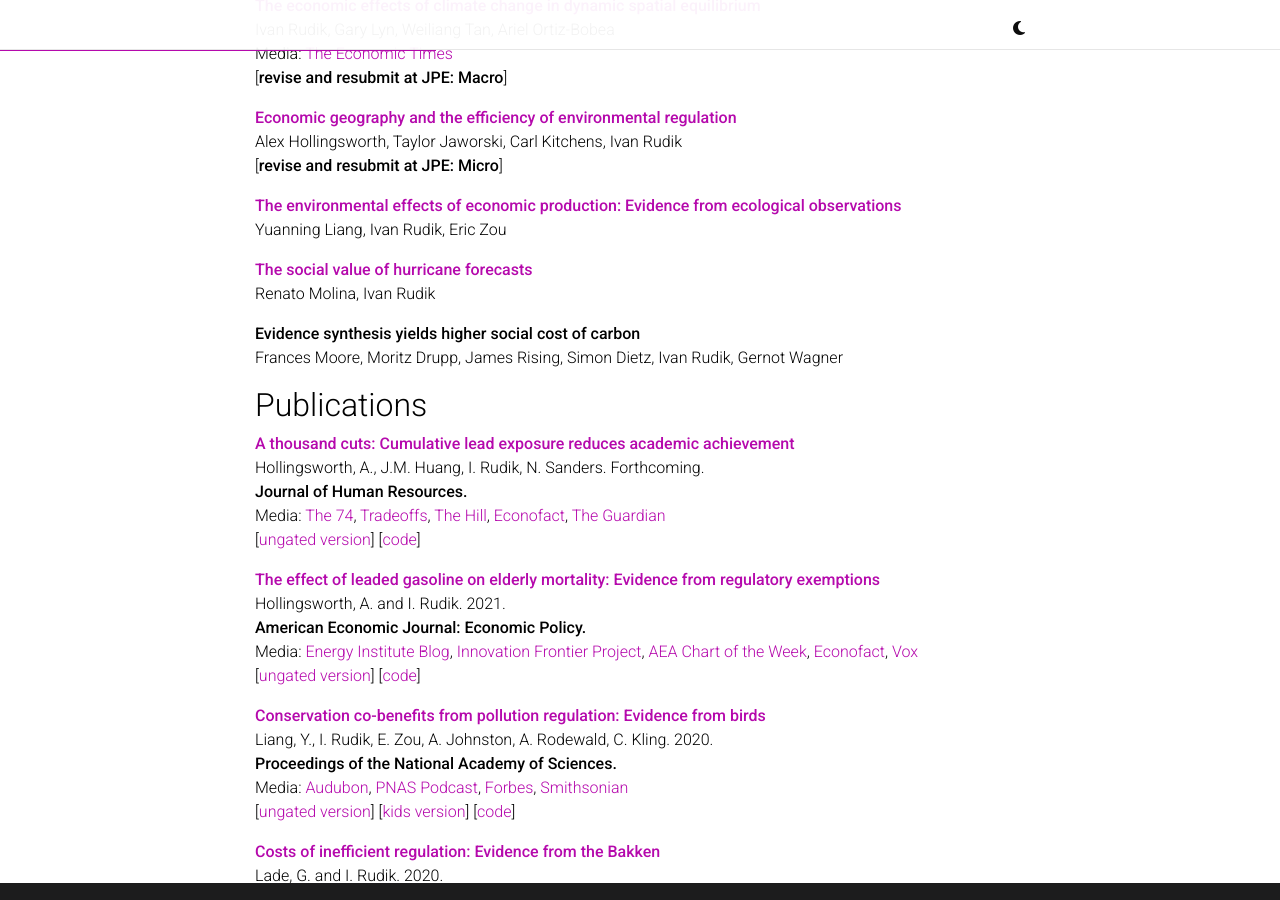
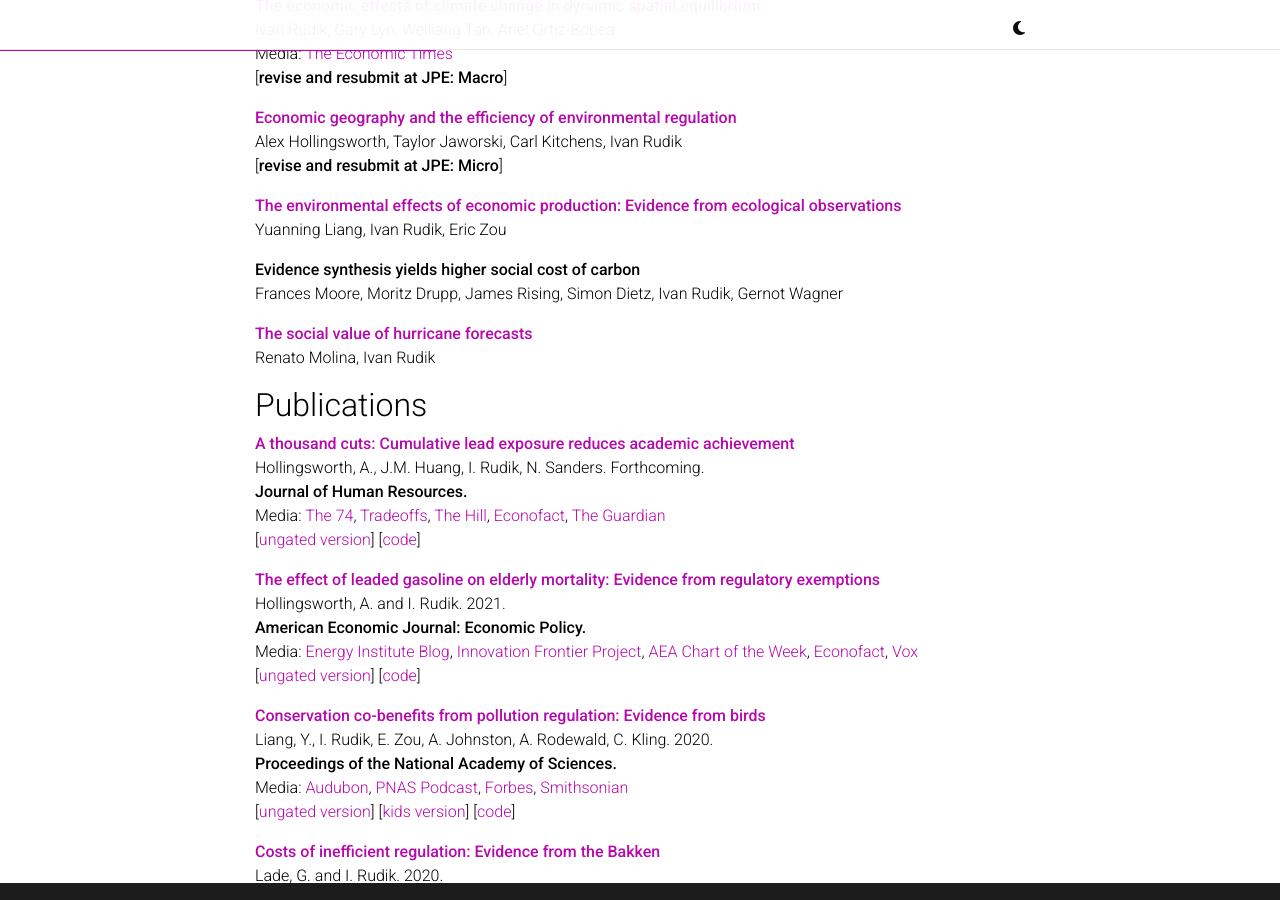
Before and after one commit to irudik/irudik.github.io, a Jekyll site: the page built from _pages/about.md, in a window 1280 px wide and 900 px high, scrolled down 653 px. Built offline with Jekyll 4.4.1, drawn with Linux system fonts in a browser that asks for light colours; comment, search, counter and statistics services are not loaded; a style sheet for code colours, icons or effects is not loaded.

Commit message:
affil + cv

```diff
--- a/_pages/about.md
+++ b/_pages/about.md
@@ -54,11 +54,12 @@ Alex Hollingsworth, Taylor Jaworski, Carl Kitchens, Ivan Rudik
 **[The environmental effects of economic production: Evidence from ecological observations](https://osf.io/preprints/socarxiv/qy76a)**
 Yuanning Liang, Ivan Rudik, Eric Zou
 
+**Evidence synthesis yields higher social cost of carbon**
+Frances Moore, Moritz Drupp, James Rising, Simon Dietz, Ivan Rudik, Gernot Wagner
+
 **[The social value of hurricane forecasts](https://osf.io/preprints/socarxiv/sqtjr)**
 Renato Molina, Ivan Rudik
 
-**Evidence synthesis yields higher social cost of carbon**
-Frances Moore, Moritz Drupp, James Rising, Simon Dietz, Ivan Rudik, Gernot Wagner
 
 ## Publications
 **[A thousand cuts: Cumulative lead exposure reduces academic achievement](https://www.nber.org/papers/w28250)**
```
Also changed, not shown: 7 other files.
